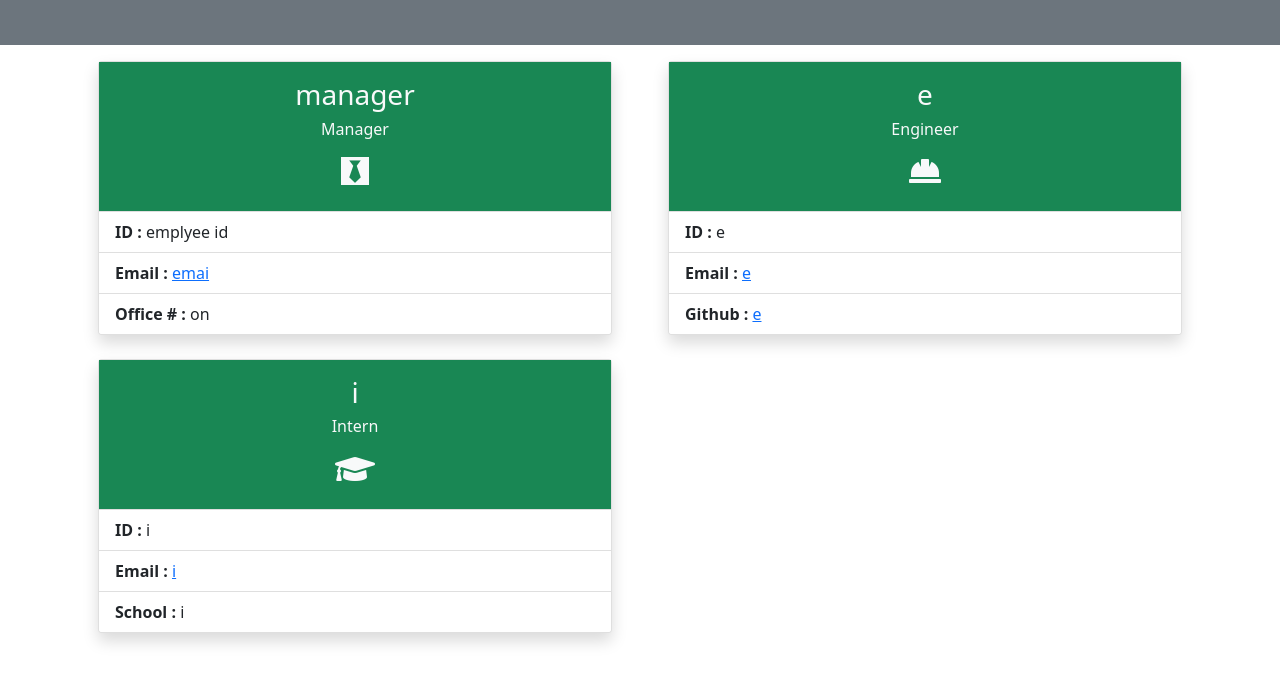
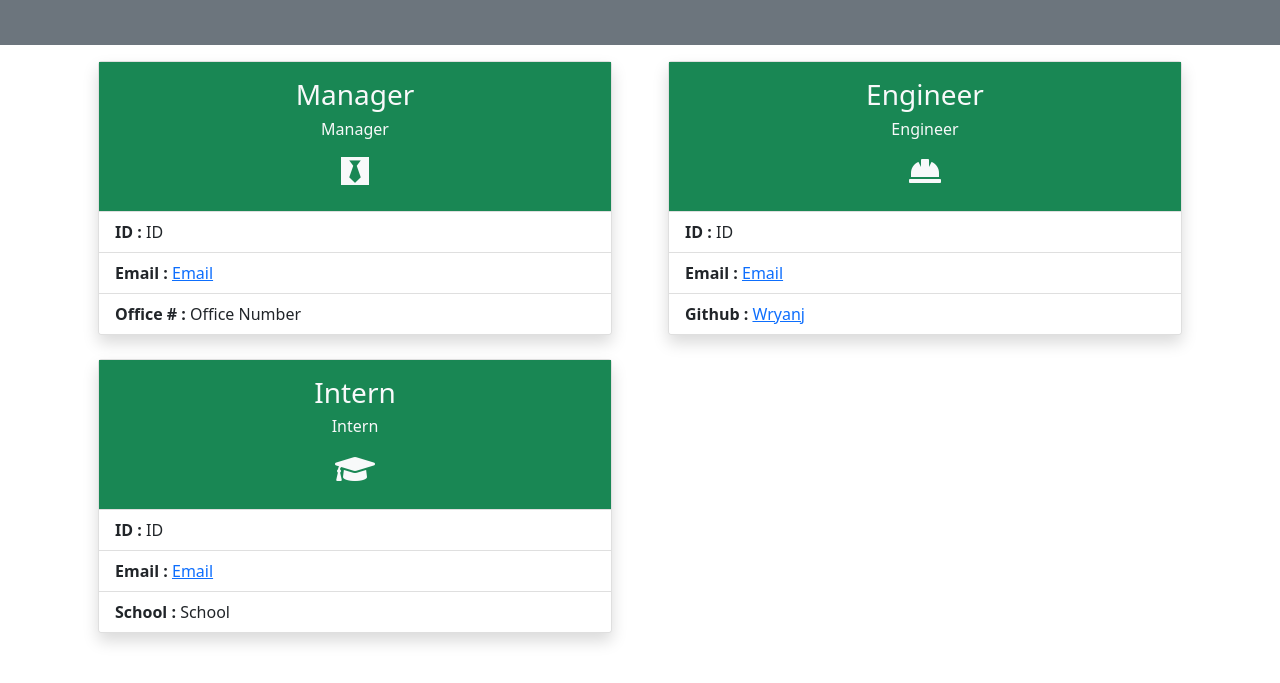
Before and after one commit to wryanj/gt_fsf_hw10_team_profile_generator, a website: page rendered_files_html/teamportfolio.html in a window 1280 px wide. Shown: the part 109-792 px from the top of the page. Drawn offline with nearby package versions, Linux system fonts and the light colour scheme.

Commit message:
updates for formatting and comment on logic

```diff
--- a/rendered_files_html/teamportfolio.html
+++ b/rendered_files_html/teamportfolio.html
@@ -36,14 +36,14 @@
                     <div class="col">
                         <div class="card shadow rounded mx-3">
                             <div class="card-body text-center text-light bg-success">
-                                <h5 class="card-title fs-3">manager</h5>
+                                <h5 class="card-title fs-3">Manager</h5>
                                 <h6>Manager</h6>
                                 <span class="fs-2"><i class="fab fa-black-tie"></i></span>
                             </div>
                             <ul class="list-group list-group-flush">
-                                <li class="list-group-item"><span class="fw-bold">ID : </span><span>emplyee id</span></li>
-                                <li class="list-group-item"><span class="fw-bold">Email : </span><a href = "mailto:emai">emai</a></li>
-                                <li class="list-group-item"><span class="fw-bold">Office # : </span><span>on</span></li>
+                                <li class="list-group-item"><span class="fw-bold">ID : </span><span>ID</span></li>
+                                <li class="list-group-item"><span class="fw-bold">Email : </span><a href = "mailto:Email">Email</a></li>
+                                <li class="list-group-item"><span class="fw-bold">Office # : </span><span>Office Number</span></li>
                             </ul>
                         </div>
                     </div>
@@ -52,14 +52,14 @@
                     <div class="col">
                         <div class="card shadow rounded mx-3">
                             <div class="card-body text-center text-light bg-success">
-                                <h5 class="card-title fs-3">e</h5>
+                                <h5 class="card-title fs-3">Engineer</h5>
                                 <h6>Engineer</h6>
                                 <span class="fs-2"><i class="fas fa-hard-hat"></i></i></span>
                             </div>
                             <ul class="list-group list-group-flush">
-                                <li class="list-group-item"><span class="fw-bold">ID : </span><span>e</span></li>
-                                <li class="list-group-item"><span class="fw-bold">Email : </span><a href = "mailto:e">e</a></li>
-                                <li class="list-group-item"><span class="fw-bold">Github : </span><a href = "https://www.github.com/e">e</a></li>
+                                <li class="list-group-item"><span class="fw-bold">ID : </span><span>ID</span></li>
+                                <li class="list-group-item"><span class="fw-bold">Email : </span><a href = "mailto:Email">Email</a></li>
+                                <li class="list-group-item"><span class="fw-bold">Github : </span><a href = "https://www.github.com/Wryanj">Wryanj</a></li>
                             </ul>
                         </div>
                     </div>
@@ -68,14 +68,14 @@
                     <div class="col">
                         <div class="card shadow rounded mx-3">
                             <div class="card-body text-center text-light bg-success">
-                                <h5 class="card-title fs-3">i</h5>
+                                <h5 class="card-title fs-3">Intern</h5>
                                 <h6>Intern</h6>
                                 <span class="fs-2"><i class="fas fa-graduation-cap"></i></span>
                             </div>
                             <ul class="list-group list-group-flush">
-                                <li class="list-group-item"><span class="fw-bold">ID : </span><span>i</span></li>
-                                <li class="list-group-item"><span class="fw-bold">Email : </span><a href = "mailto:i">i</a></li>
-                                <li class="list-group-item"><span class="fw-bold">School : </span><span>i</span></li>
+                                <li class="list-group-item"><span class="fw-bold">ID : </span><span>ID</span></li>
+                                <li class="list-group-item"><span class="fw-bold">Email : </span><a href = "mailto:Email">Email</a></li>
+                                <li class="list-group-item"><span class="fw-bold">School : </span><span>School</span></li>
                             </ul>
                         </div>
                     </div>
```
Also changed, not shown: index.js (+6 -6 lines).
